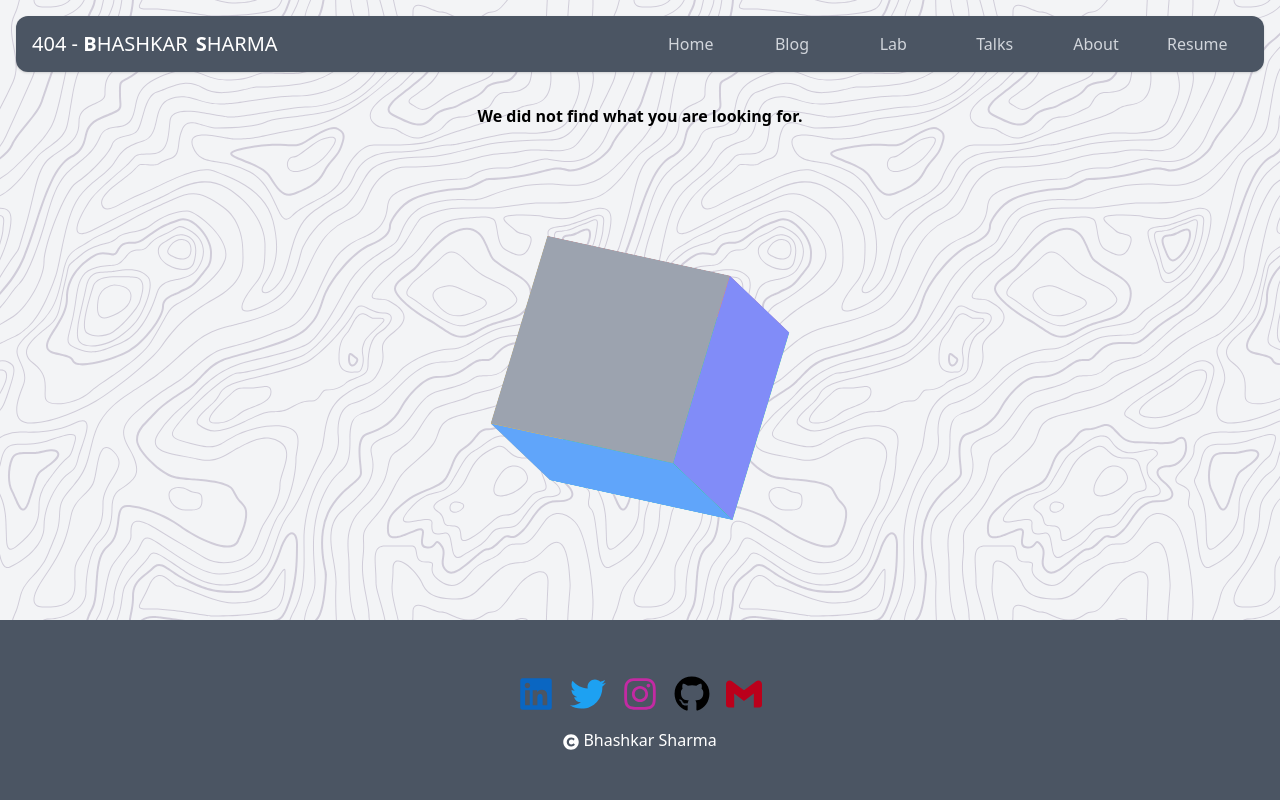
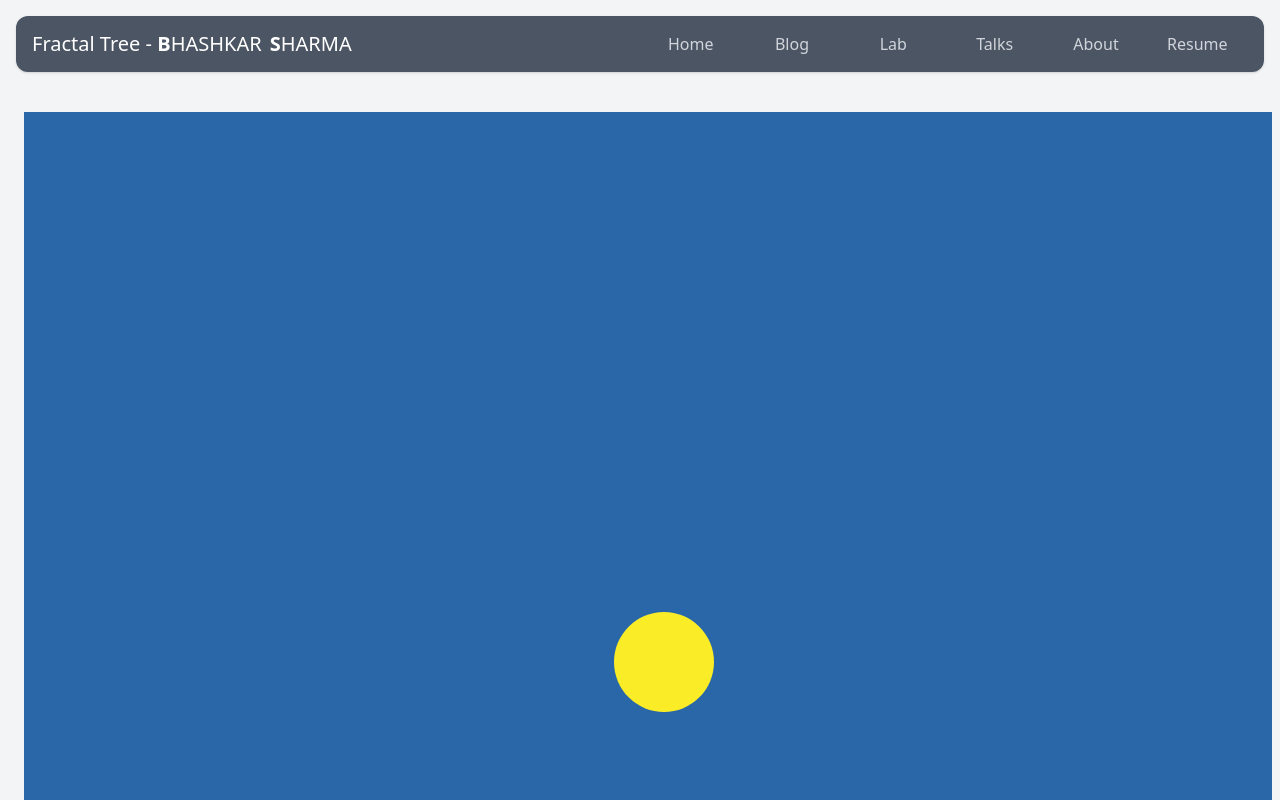
Before and after one commit to bhashkarsharma/my-site-9-next, a Next.js app: page /lab/fractal-tree in a window 1280 px wide. Before the commit this address had no page. Shown: the top 800 px of the page. Built offline with nearby package versions, Linux system fonts and the light colour scheme; what @tailwindcss/typography, tailwind-hamburgers would draw is missing.

Commit message:
Added some p5 sketches

```diff
--- /dev/null
+++ b/components/P5Wrapper/P5Wrapper.tsx
@@ -0,0 +1,29 @@
+import p5 from 'p5';
+import { useEffect, useRef } from 'react';
+import { P5Sketch } from 'types/p5';
+import { useElementSize } from 'util/element';
+
+interface P5WrapperProps {
+    sketch: P5Sketch;
+}
+
+const P5Wrapper: React.FC<P5WrapperProps> = ({ sketch }) => {
+    const ref = useRef<HTMLDivElement>();
+    const p5Instance = useRef<p5>();
+
+    const size = useElementSize(ref);
+
+    useEffect(() => {
+        if (size.width === 0) return;
+
+        p5Instance.current = new p5(sketch(size), ref.current);
+
+        return () => {
+            p5Instance.current.remove();
+        };
+    }, [size]);
+
+    return <div className="w-full h-full text-center m-2" ref={ref}></div>;
+};
+
+export default P5Wrapper;
--- /dev/null
+++ b/components/P5Wrapper/index.ts
@@ -0,0 +1,5 @@
+import dynamic from 'next/dynamic';
+
+const P5Wrapper = dynamic(() => import('./P5Wrapper'), { ssr: false });
+
+export default P5Wrapper;
--- /dev/null
+++ b/components/lab/sketches/arcReactor.ts
@@ -0,0 +1,84 @@
+import p5 from 'p5';
+import { Dimensions } from 'types/element';
+import { P5Sketch } from 'types/p5';
+
+const HIGHEST_COLOR = 255;
+
+const createDot = (p5: p5) => {
+    let radians = p5.random(p5.TWO_PI);
+    const angle = p5.TWO_PI / 360;
+
+    let depth = 0;
+    let status = 0;
+
+    let count = p5.round(p5.random(10, 20));
+    let color = p5.round(p5.random(64, HIGHEST_COLOR));
+
+    const draw = (): void => {
+        p5.stroke(0, color, HIGHEST_COLOR);
+        p5.push();
+        p5.rotate(radians);
+        p5.scale(p5.pow(1.1, depth));
+        p5.point(25, 0);
+        p5.pop();
+    };
+
+    const update = (): boolean => {
+        if (count-- < 0) {
+            count = p5.round(p5.random(10, 20));
+            status = status === 0 ? p5.round(p5.random() * 2) * 2 - 1 : 0;
+        }
+
+        if (status === 0) {
+            depth += 0.1;
+            if (depth > 30) return false;
+        } else {
+            radians += status * angle;
+            draw();
+            radians += status * angle;
+        }
+
+        draw();
+        return true;
+    };
+
+    return {
+        update
+    };
+};
+
+const arcReactor: P5Sketch = ({ width, height }: Dimensions) => (p5: p5) => {
+    const dim = p5.min(width, height);
+    const dots = [];
+
+    p5.setup = () => {
+        p5.createCanvas(dim, dim);
+        p5.strokeWeight(1);
+    };
+
+    p5.draw = () => {
+        p5.fill(0, 5);
+        p5.noStroke();
+        p5.rect(0, 0, dim - 1, dim - 1);
+
+        if (p5.frameCount % 3 === 0) {
+            dots.push(createDot(p5));
+        }
+
+        p5.translate(dim / 2, dim / 2);
+
+        const indicesToRemove: number[] = [];
+
+        dots.forEach((dot, index) => {
+            if (!dot.update()) {
+                indicesToRemove.push(index);
+            }
+        });
+
+        for (let i = indicesToRemove.length - 1; i >= 0; i--) {
+            dots.splice(indicesToRemove[i], 1);
+        }
+    };
+};
+
+export default arcReactor;
--- /dev/null
+++ b/components/lab/sketches/fractalTree.ts
@@ -0,0 +1,122 @@
+import p5 from 'p5';
+import { Dimensions } from 'types/element';
+import { P5Sketch } from 'types/p5';
+
+const fractalTree: P5Sketch = ({ width, height }: Dimensions) => (p5: p5) => {
+    const dim = p5.min(width, height);
+
+    let counter = 0;
+    const graphicDim = 20;
+    const petalRadius = 6;
+    const innerRadius = 4;
+    const petalShift = 4;
+    let gfx: p5.Graphics;
+
+    const initFlower = (x, y, renderer = gfx) => {
+        renderer.push();
+        renderer.fill('#dfd1dd');
+        renderer.circle(x + petalShift, y, petalRadius);
+        renderer.circle(x - petalShift, y, petalRadius);
+        renderer.circle(x, y + petalShift, petalRadius);
+        renderer.circle(x, y - petalShift, petalRadius);
+        renderer.fill('#b28fa7');
+        renderer.circle(x, y, innerRadius);
+        renderer.pop();
+    };
+
+    const terrain = ({
+        color = 'brown',
+        granularity = 10,
+        variation = 0.05,
+        offsetStart = 100,
+        offsetEnd = 200
+    } = {}) => {
+        p5.push();
+        p5.fill(color);
+        p5.noStroke();
+        p5.beginShape();
+
+        let xoff = 0;
+
+        for (let x = 0; x <= width; x += granularity) {
+            let y = p5.map(p5.noise(xoff), 0, 1, height - offsetStart, height - offsetEnd);
+            p5.vertex(x, y);
+            xoff += variation;
+        }
+        p5.vertex(width, height);
+        p5.vertex(0, height);
+        p5.endShape(p5.CLOSE);
+        p5.pop();
+    };
+
+    const sun = (x, y, size = 30) => {
+        p5.push();
+        p5.noStroke();
+        p5.fill('#faed27');
+        p5.circle(x, y, size);
+        p5.pop();
+    };
+
+    const tree = (step: number, x: number, y: number, rad: number, length: number): void => {
+        if (step <= 0) return;
+        p5.strokeWeight(step * 1.1);
+        const angle = 0.3 + p5.map(p5.noise(counter / dim), 0, 1, 0, 0.3);
+
+        const inf = 10 - step;
+        const n = p5.noise((x + counter) / dim, (y - counter) / dim) * inf;
+        const x2 = x + p5.sin(rad) * length + p5.sin(n) * inf;
+        const y2 = y - p5.cos(rad) * length + p5.cos(n) * inf;
+        p5.line(x, y, x2, y2);
+
+        if (step < 5) {
+            p5.push();
+            p5.translate(-graphicDim / 2, -graphicDim / 2);
+            p5.image(gfx, x, y);
+            p5.image(gfx, (x + x2) / 2, (y + y2) / 2);
+            p5.image(gfx, x2, y2);
+            p5.pop();
+        }
+
+        step--;
+        length *= 0.9;
+        tree(step, x2, y2, rad + angle, length);
+        tree(step, x2, y2, rad - angle, length);
+    };
+
+    p5.setup = () => {
+        p5.createCanvas(dim, dim);
+        p5.stroke('#54161e');
+        p5.strokeWeight(4);
+        gfx = p5.createGraphics(graphicDim, graphicDim);
+        gfx.noStroke();
+
+        initFlower(graphicDim / 2, graphicDim / 2);
+    };
+
+    p5.draw = () => {
+        counter++;
+        p5.background('#2967a8');
+
+        sun(640, 550, 100);
+
+        terrain({
+            color: '#788',
+            granularity: 8,
+            variation: 0.08,
+            offsetStart: 300,
+            offsetEnd: 400
+        });
+        terrain({
+            color: '#566',
+            granularity: 6,
+            variation: 0.02,
+            offsetStart: 200,
+            offsetEnd: 300
+        });
+        terrain({ color: '#344' });
+
+        tree(8, dim / 2, dim, 0, 50);
+    };
+};
+
+export default fractalTree;
--- /dev/null
+++ b/pages/lab/arc-reactor.tsx
@@ -0,0 +1,26 @@
+import Background from 'components/Background';
+import Container from 'components/Container';
+import Footer from 'components/Footer';
+import Header from 'components/Header';
+import arcReactor from 'components/lab/sketches/arcReactor';
+import P5Wrapper from 'components/P5Wrapper';
+import PageHead from 'components/PageHead';
+
+const ArcReactor: React.FC = () => {
+    return (
+        <div>
+            <PageHead title="Arc Reactor" />
+
+            <Background className="" />
+            <div className="h-screen relative flex flex-col justify-between">
+                <Header title="Arc Reactor" />
+                <Container className="">
+                    <P5Wrapper sketch={arcReactor} />
+                </Container>
+                <Footer />
+            </div>
+        </div>
+    );
+};
+
+export default ArcReactor;
--- /dev/null
+++ b/pages/lab/fractal-tree.tsx
@@ -0,0 +1,26 @@
+import Background from 'components/Background';
+import Container from 'components/Container';
+import Footer from 'components/Footer';
+import Header from 'components/Header';
+import fractalTree from 'components/lab/sketches/fractalTree';
+import P5Wrapper from 'components/P5Wrapper';
+import PageHead from 'components/PageHead';
+
+const FractalTree: React.FC = () => {
+    return (
+        <div>
+            <PageHead title="Fractal Tree" />
+
+            <Background className="" />
+            <div className="h-screen relative flex flex-col justify-between">
+                <Header title="Fractal Tree" />
+                <Container className="">
+                    <P5Wrapper sketch={fractalTree} />
+                </Container>
+                <Footer />
+            </div>
+        </div>
+    );
+};
+
+export default FractalTree;
--- a/pages/lab/index.tsx
+++ b/pages/lab/index.tsx
@@ -26,7 +26,7 @@ const Lab: React.FC<LabProps> = ({ pages }) => {
                             <div
                                 className={classnames(
                                     'flex justify-center items-center p-4 rounded-xl',
-                                    'text-6xl sm:text-4xl font-black',
+                                    'text-2xl sm:text-4xl font-black',
                                     'bg-transparent',
                                     'hover:bg-gray-500 hover:bg-opacity-50',
                                     'transition cursor-pointer'
@@ -49,7 +49,7 @@ const Lab: React.FC<LabProps> = ({ pages }) => {
 };
 
 export const getStaticProps = (): { props: LabProps } => {
-    const labPages = ['Block', 'Helvetica', 'Set']; //'Block', 'Digilog', 'Helvetica', 'Particles', 'Set', 'Snake', 'Vinyl'
+    const labPages = ['Arc Reactor', 'Block', 'Fractal Tree', 'Helvetica', 'Set']; //'Block', 'Digilog', 'Helvetica', 'Particles', 'Set', 'Snake', 'Vinyl'
     return {
         props: {
             pages: labPages.map((page) => ({ title: page, url: slugify(page) }))
--- /dev/null
+++ b/types/p5.ts
@@ -0,0 +1,8 @@
+import p5 from 'p5';
+
+export interface P5SketchProps {
+    width: number;
+    height: number;
+}
+
+export type P5Sketch = (props: P5SketchProps) => (p5: p5) => void;
```
